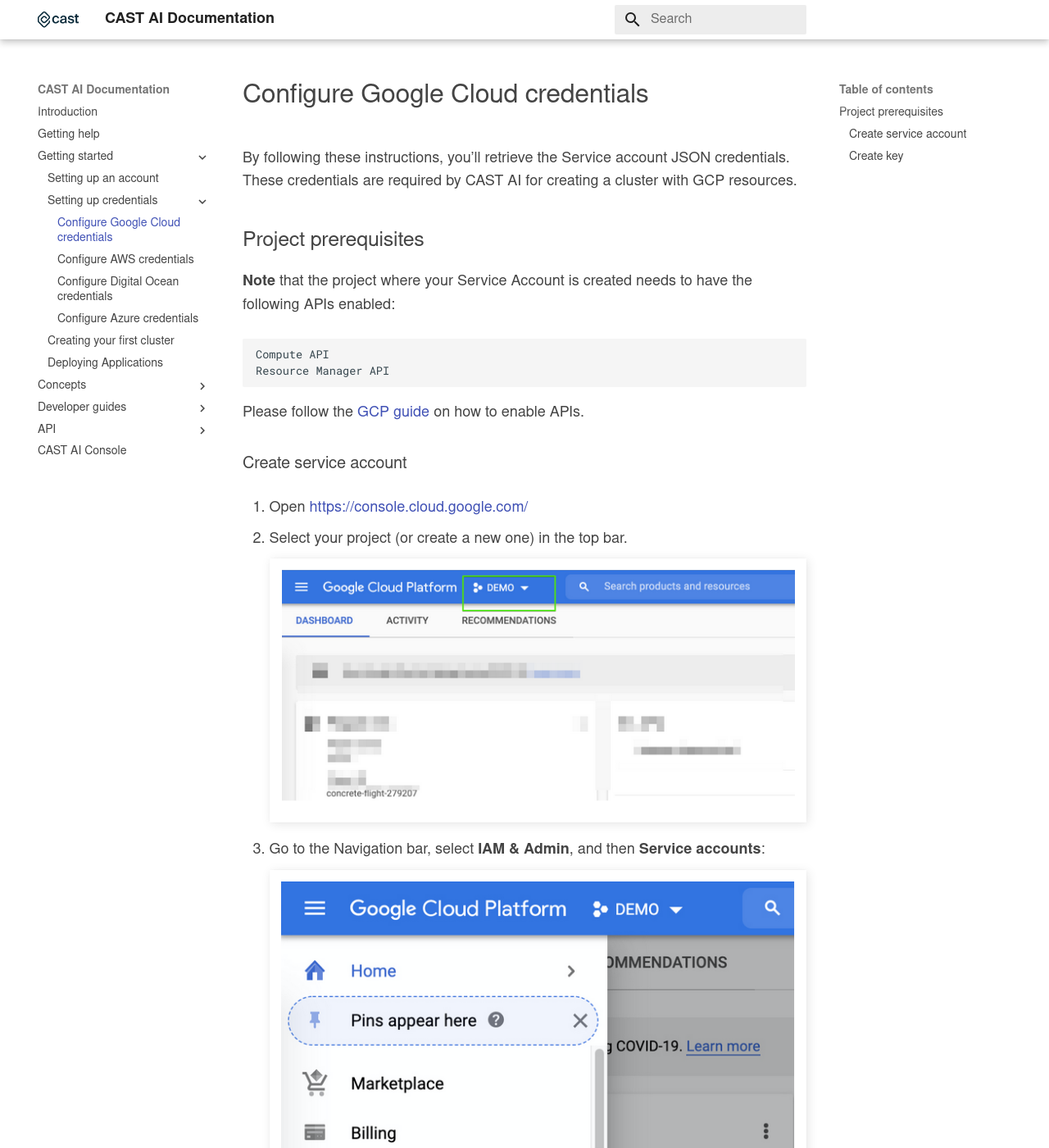
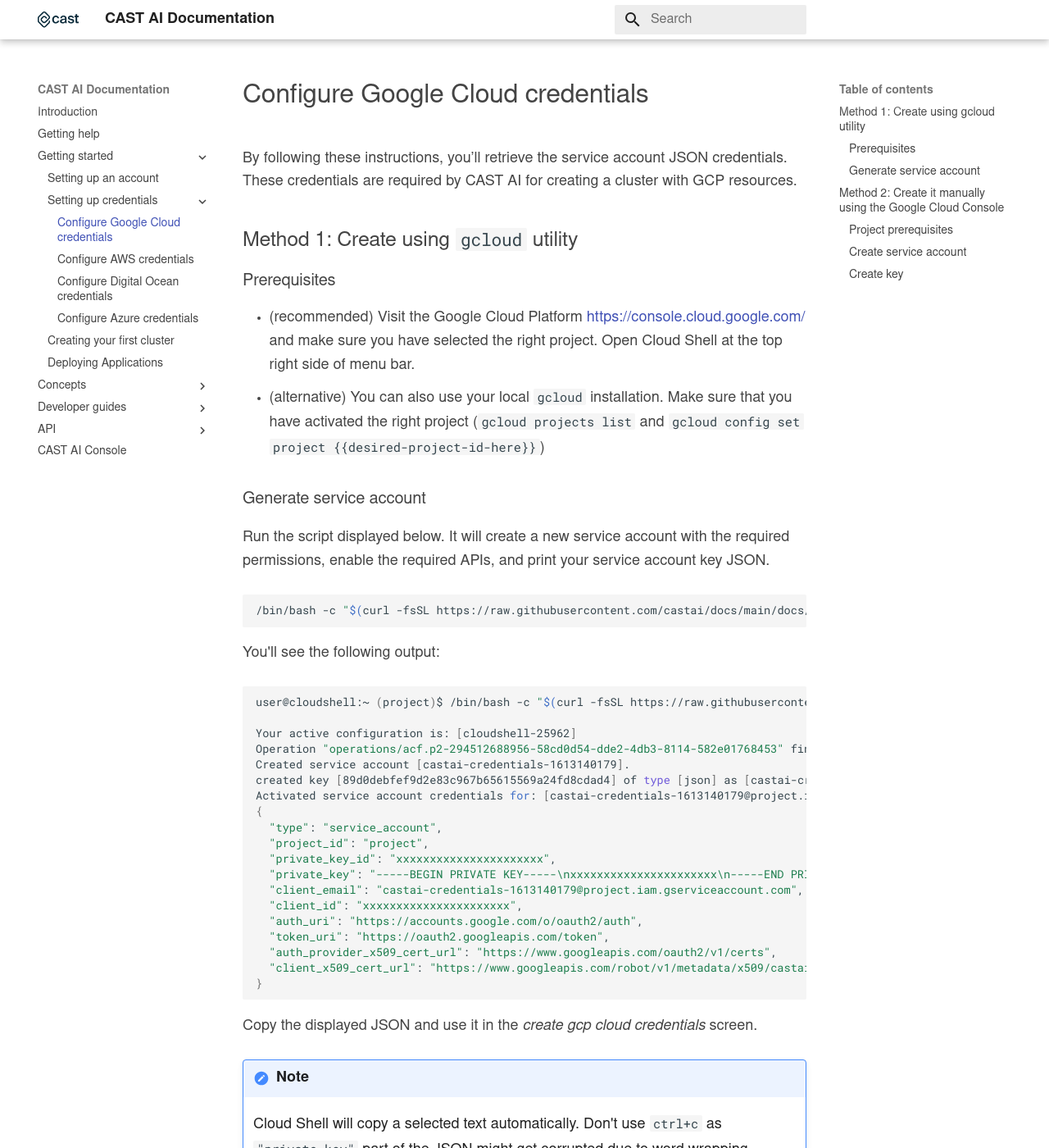
Before and after one commit to castai/docs, an MkDocs documentation site: the page built from docs/getting-started/configuring-gcp-credentials.md, in a window 1280 px wide and 1400 px high. Shown: the whole window at 82% size. Built offline with MkDocs 1.6.1 and Material for MkDocs 9.7.7, drawn with Linux system fonts in a browser that asks for light colours; some web fonts are replaced; some of the changed text lies outside the part shown.

Commit message:
getting started - gcp - add second method of creating service account using gcloud (#52)
* getting started - gcp - add second method of creating service account using gcloud

* Update configuring-gcp-credentials.md

* Update configuring-gcp-credentials.md

Co-authored-by: arouyan <72910596+arouyan@users.noreply.github.com>

````diff
--- a/docs/getting-started/configuring-gcp-credentials.md
+++ b/docs/getting-started/configuring-gcp-credentials.md
@@ -1,18 +1,65 @@
 # Configure Google Cloud credentials
 
-By following these instructions, you’ll retrieve the Service account JSON credentials. These credentials are required by
+By following these instructions, you’ll retrieve the service account JSON credentials. These credentials are required by
 CAST AI for creating a cluster with GCP resources.
 
-## Project prerequisites
+## Method 1: Create using `gcloud` utility
 
-**Note** that the project where your Service Account is created needs to have the following APIs enabled:
+### Prerequisites
+
+- (recommended) Visit the Google Cloud Platform <https://console.cloud.google.com/> and make sure you have selected the right project. Open Cloud Shell at the top right side of menu bar.
+- (alternative) You can also use your local `gcloud` installation. Make sure that you have activated the right project (`gcloud projects list` and `gcloud config set project {{desired-project-id-here}}`)
+
+### Generate service account
+
+Run the script displayed below. It will create a new service account with the required permissions, enable the required APIs, and print your service account key JSON.
+
+```bash
+/bin/bash -c "$(curl -fsSL https://raw.githubusercontent.com/castai/docs/main/docs/getting-started/configuring-gcp-credentials/script.sh)"
+```
+
+You'll see the following output:
+
+```bash
+user@cloudshell:~ (project)$ /bin/bash -c "$(curl -fsSL https://raw.githubusercontent.com/castai/docs/main/docs/getting-started/configuring-gcp-credentials/script.sh)"
+
+Your active configuration is: [cloudshell-25962]
+Operation "operations/acf.p2-294512688956-58cd0d54-dde2-4db3-8114-582e01768453" finished successfully.
+Created service account [castai-credentials-1613140179].
+created key [89d0debfef9d2e83c967b65615569a24fd8cdad4] of type [json] as [castai-credentials-1613140179.json] for [castai-credentials-1613140179@project.iam.gserviceaccount.com]
+Activated service account credentials for: [castai-credentials-1613140179@project.iam.gserviceaccount.com]
+{
+  "type": "service_account",
+  "project_id": "project",
+  "private_key_id": "xxxxxxxxxxxxxxxxxxxxxx",
+  "private_key": "-----BEGIN PRIVATE KEY-----\nxxxxxxxxxxxxxxxxxxxxxx\n-----END PRIVATE KEY-----\n",
+  "client_email": "castai-credentials-1613140179@project.iam.gserviceaccount.com",
+  "client_id": "xxxxxxxxxxxxxxxxxxxxxx",
+  "auth_uri": "https://accounts.google.com/o/oauth2/auth",
+  "token_uri": "https://oauth2.googleapis.com/token",
+  "auth_provider_x509_cert_url": "https://www.googleapis.com/oauth2/v1/certs",
+  "client_x509_cert_url": "https://www.googleapis.com/robot/v1/metadata/x509/castai-credentials-1613140179%40project.iam.gserviceaccount.com"
+}
+```
+
+Copy the displayed JSON and use it in the _create gcp cloud credentials_ screen.
+
+!!! Note
+    Cloud Shell will copy a selected text automatically. Don't use `ctrl+c` as `"private_key"` part of the JSON might get corrupted due to word wrapping.
+
+## Method 2: Create it manually using the Google Cloud Console
+
+### Project prerequisites
+
+**Note** that the project where you created your service account needs to have the following APIs enabled:
 
 ```
+IAM API
 Compute API
 Resource Manager API
 ```
 
-Please follow the [GCP guide](https://cloud.google.com/apis/docs/getting-started#enabling_apis) on how to enable APIs.
+Please follow the [GCP guide](https://cloud.google.com/apis/docs/getting-started#enabling_apis) to learn more about how to enable APIs.
 
 ### Create service account
 
@@ -20,21 +67,21 @@
 
 2. Select your project (or create a new one) in the top bar.
 
-    ![](configuring-gcp-credentials/gcp1.png)
+   ![](configuring-gcp-credentials/gcp1.png)
 
 3. Go to the Navigation bar, select **IAM & Admin**, and then **Service accounts**:
 
-    ![](configuring-gcp-credentials/gcp2.png)
+   ![](configuring-gcp-credentials/gcp2.png)
 
 4. Click **Create service account**:
 
-    ![](configuring-gcp-credentials/gcp3.png)
+   ![](configuring-gcp-credentials/gcp3.png)
 
-    Enter the preferred **Service account name** and **description**. Click **Create**
+   Enter the preferred **Service account name** and **description**. Click **Create**
 
-    ![](configuring-gcp-credentials/gcp4.png)
+   ![](configuring-gcp-credentials/gcp4.png)
 
-    Add the following roles to the created account:
+   Add the following roles to the created account:
 
     ```
     roles/compute.admin
@@ -45,16 +92,16 @@
     roles/iam.projectIAMAdmin
     ```
 
-    Click **Save**.
+   Click **Save**.
 
-    ![](configuring-gcp-credentials/gcp5.png)
-    In the last step of the service account creation, click **Done** without entering any data.
+   ![](configuring-gcp-credentials/gcp5.png)
+   In the last step of the service account creation, click **Done** without entering any data.
 
-    ![](configuring-gcp-credentials/gcp6.png)
+   ![](configuring-gcp-credentials/gcp6.png)
 
 ### Create key
 
-The created account will appear in the Service Accounts list. **Click on it** to access additional options.
+The created account will appear in the service accounts list. **Click on it** to access additional options.
 
 ![](configuring-gcp-credentials/gcp7.png)
 
````
Also changed, not shown: 1 other file.
